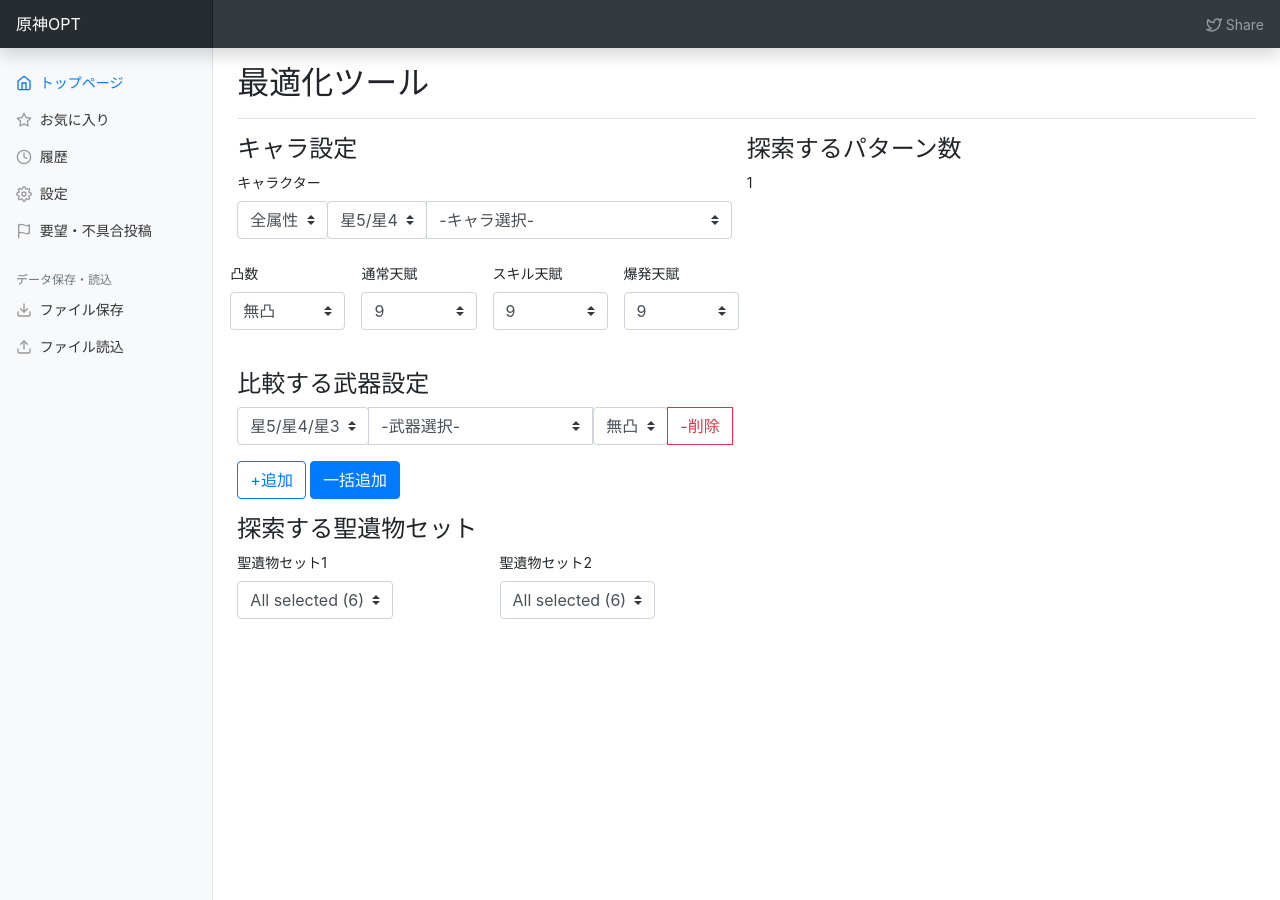
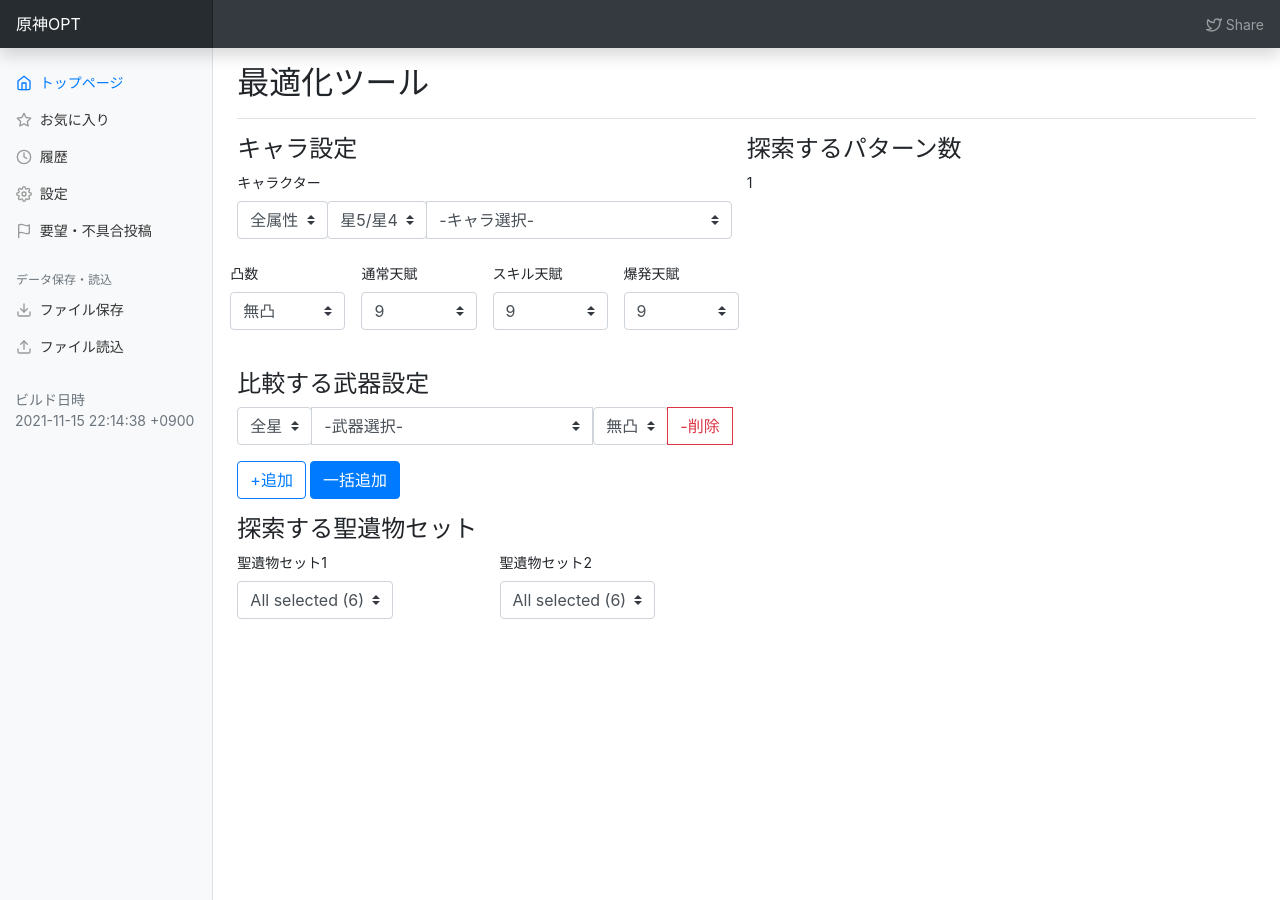
Before and after one commit to k3kaimu/genshinopt, a Jekyll site: the page built from index.html, in a window 1280 px wide. Built offline with Jekyll 4.4.1, drawn with Linux system fonts in a browser that asks for light colours; nearby versions of some CDN libraries; the list of posts is cut into pages by our own code.

```diff
--- a/_includes/sidebar.html
+++ b/_includes/sidebar.html
@@ -68,4 +68,10 @@
             </a>
         </li>
     </ul>
+
+    <footer class="footer py-3">
+        <div class="container">
+            <div class="text-muted">ビルド日時<br/>{{ site.time }}</div>
+        </div>
+    </footer>
 </div>
--- a/index.html
+++ b/index.html
@@ -136,7 +136,7 @@ additional_js: ["/js/page/index.js"]
           <div class="input-group">
             <div class="input-group-prepend">
               <select class="custom-select" data-bind="value: $data.selWeaponRarity">
-                <option selected value="ALL">星5/星4/星3</option>
+                <option selected value="ALL">全星</option>
                 <option value="5">星5</option>
                 <option value="4">星4</option>
                 <option value="3">星3</option>
```
